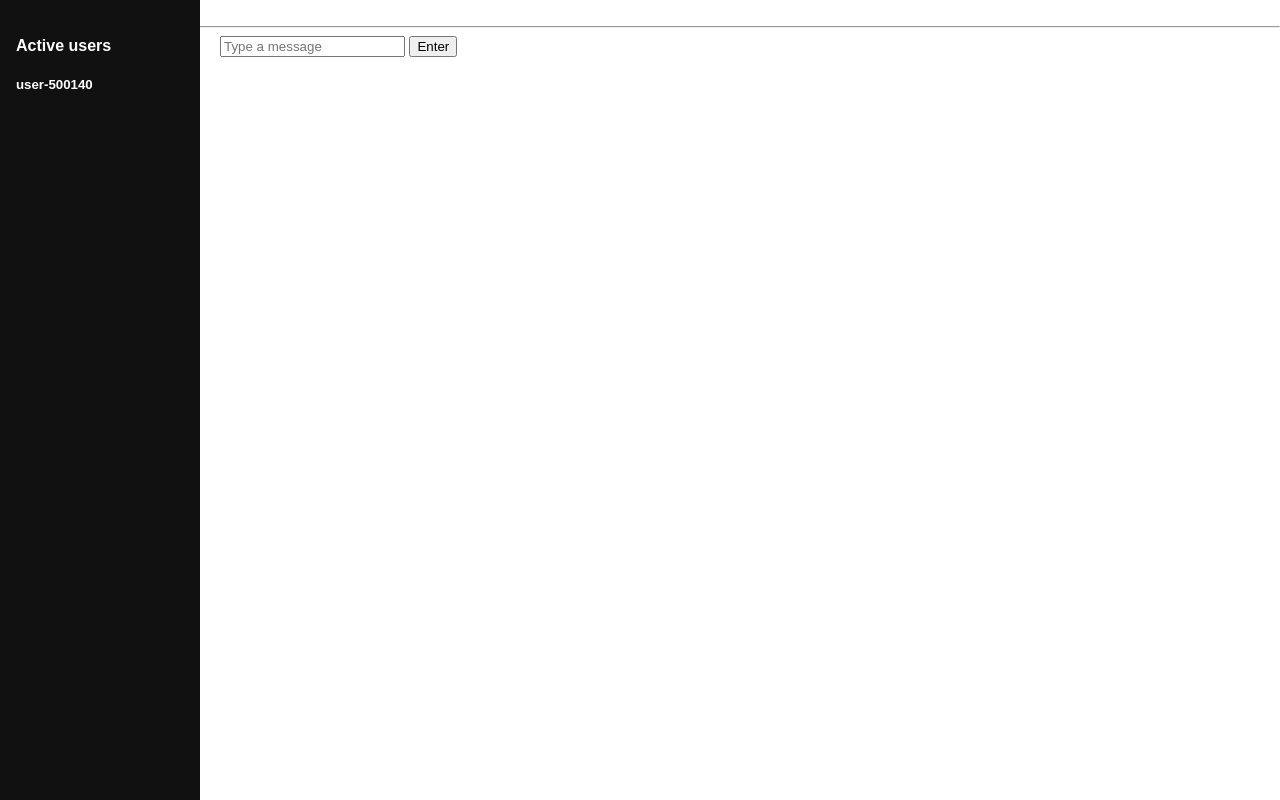
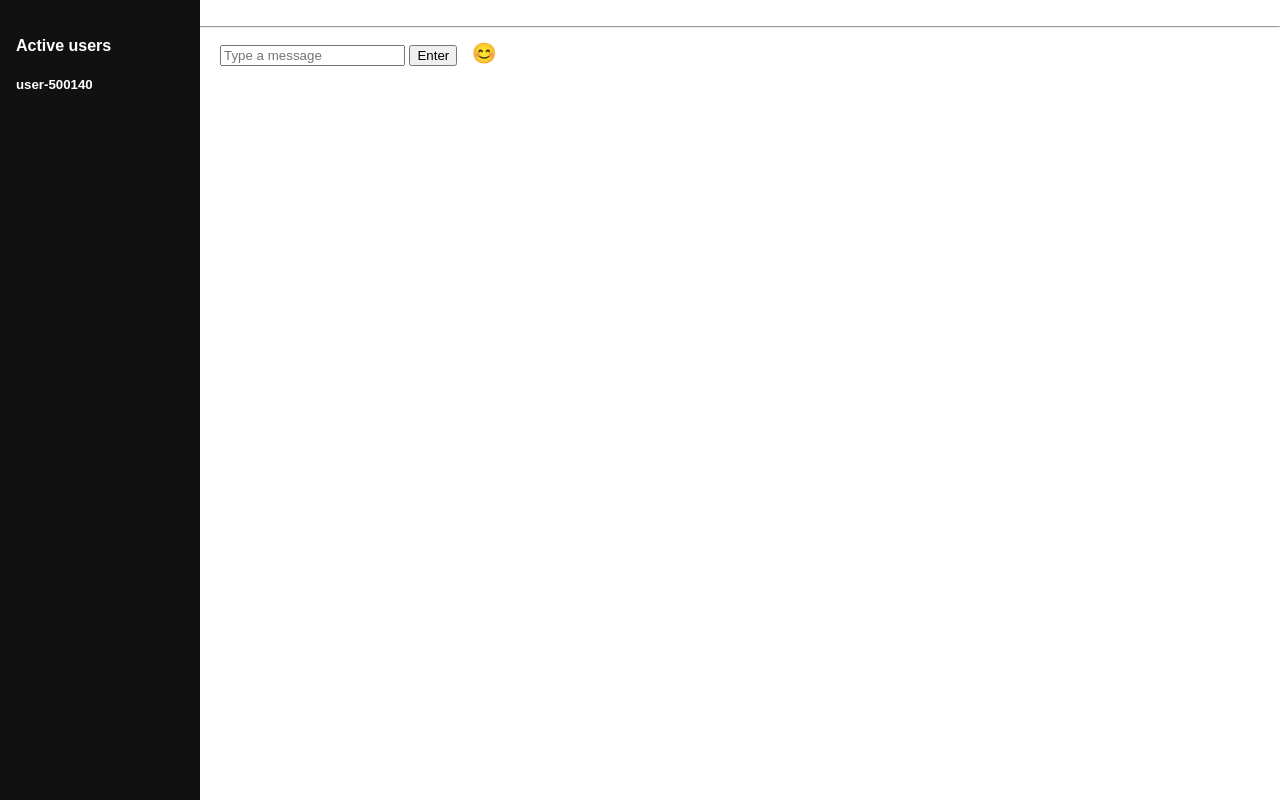
Before and after one commit to u33am/chat-application, a plain HTML site: page public/chat.html in a window 1280 px wide. Drawn offline with nearby package versions, Linux system fonts and the light colour scheme; no server answers.

Commit message:
added emoji button next to message input form in in chat.html file

```diff
--- a/public/chat.html
+++ b/public/chat.html
@@ -11,26 +11,25 @@
       <div class="inbox__people">
         <h4>Active users</h4>
       </div>
-
     </div>
 
-
-      <br>
-      <hr>
+    <br />
+    <hr />
     <div class="content">
       <div class="messages__history"></div>
       <div class="typing-indicator"></div>
       <div class="fallback"></div>
-        <div class="inbox__messages">
-
-
-        </div>
+      <div class="inbox__messages"></div>
 
       <form class="message_form">
-            <input type="text" class="message_form__input" placeholder="Type a message" />
-            <button class="message_form__button" type="submit">
-              Enter
-            </button>
+        <input
+          type="text"
+          class="message_form__input"
+          placeholder="Type a message"
+        />
+        <button class="message_form__button" type="submit">Enter</button>
+        <!-- Emoji Button -->
+        <button type="button" class="emoji-btn">😊</button>
       </form>
     </div>
 
--- a/public/css/demo.css
+++ b/public/css/demo.css
@@ -117,3 +117,30 @@
     width: 100%;
   }
 }
+
+
+/* Adding fade-in animation for messages */
+.incoming__message, .outgoing__message {
+  opacity: 0;
+  animation: fadeIn 0.5s forwards;
+}
+
+@keyframes fadeIn {
+  100% {
+    opacity: 1;
+  }
+}
+
+.emoji-btn {
+  font-size: 20px;
+  padding: 5px 10px;
+  cursor: pointer;
+  background-color: transparent;
+  border: none;
+  color: #888;
+  transition: color 0.3s;
+}
+
+.emoji-btn:hover {
+  color: #333;
+}
--- a/public/js/client.js
+++ b/public/js/client.js
@@ -124,3 +124,10 @@ socket.on("typing", (user) => {
 socket.on("stop typing", () => {
   fallback.innerHTML = '';
 });
+
+// Emoji button logic
+const emojiBtn = document.querySelector(".emoji-btn");
+
+emojiBtn.addEventListener("click", () => {
+  inputField.value += "😊"; // Append emoji to input field
+});
```
Lines whose indentation alone changed are shown as unchanged.
